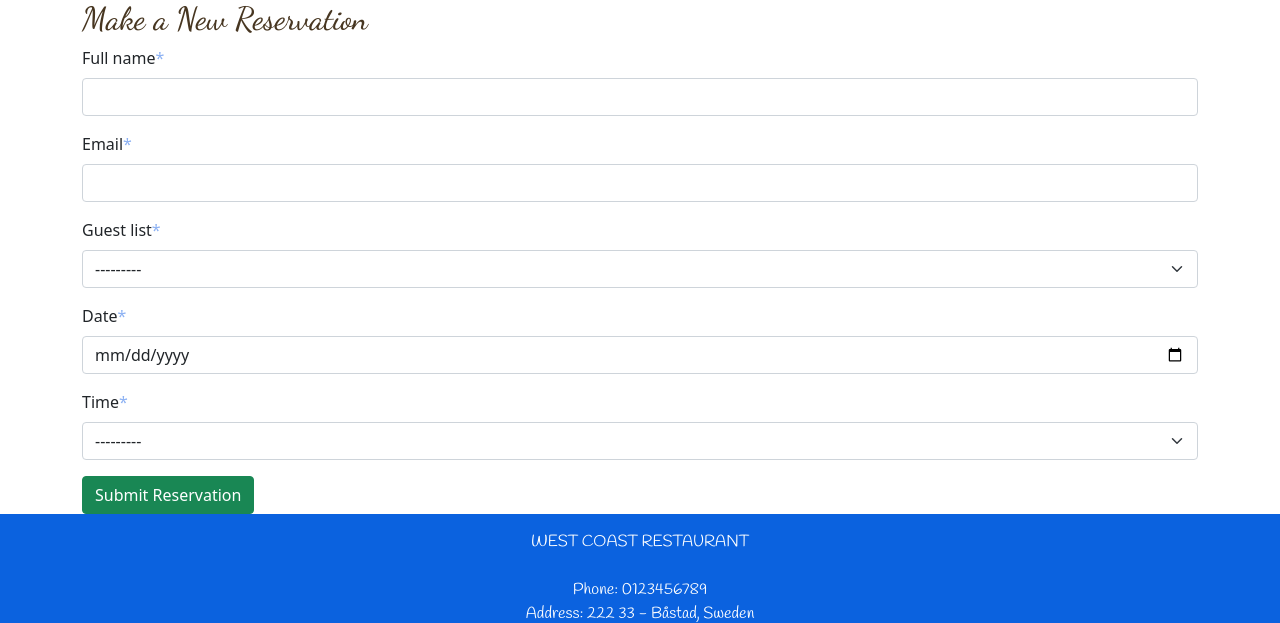
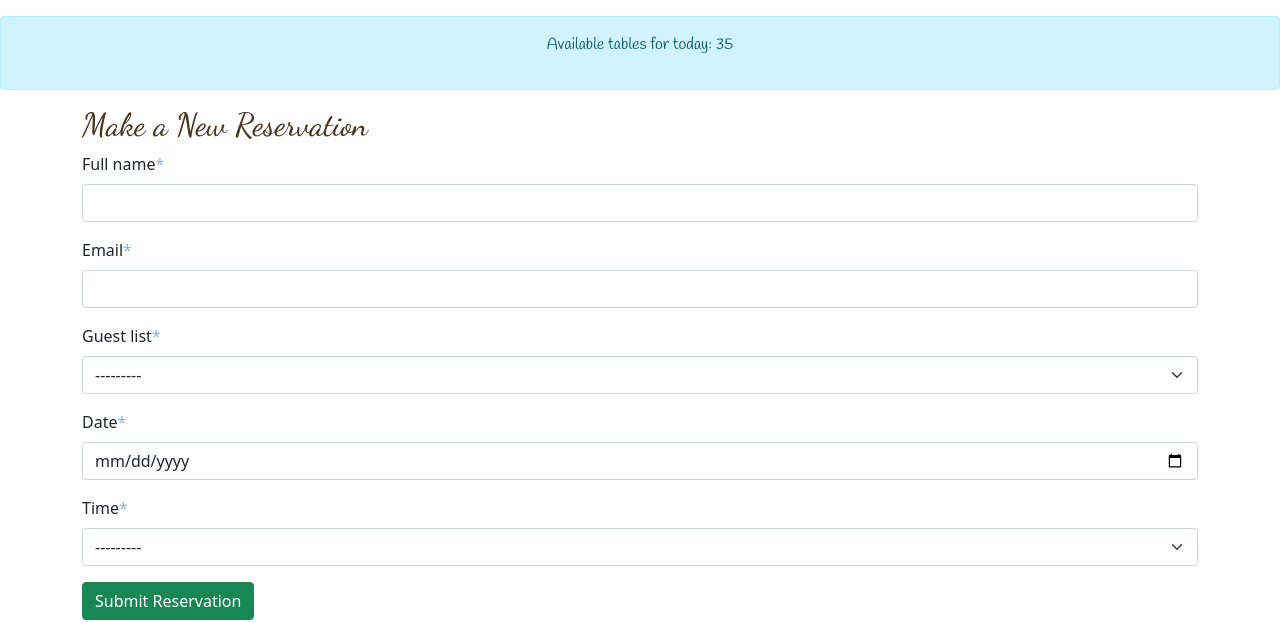
Before and after one commit to blackcatten/west-coast-restaurant, a Django app: page /make_reservation/ in a window 1280 px wide. Shown: the part 72-695 px from the top of the page. Run offline with Django 3.2, Linux system fonts and the light colour scheme; data that the repository does not hold is empty; some libraries are stand-ins or nearby versions.

Commit message:
Add available tables for today function

```diff
--- a/booking_system/views.py
+++ b/booking_system/views.py
@@ -8,7 +8,18 @@ from django.http import HttpResponse
 from datetime import datetime, date
 from django.db.models import Q
 from django.urls import reverse
+from datetime import date
 
+
+def get_available_tables_for_today():
+
+
+    today = date.today()
+    booked_tables = Reservations.objects.filter(date=today).count()
+    total_tables = 35
+    available_tables = total_tables - booked_tables
+
+    return available_tables
 
 class ReservationsList(generic.ListView):
     model = Reservations
@@ -66,6 +77,7 @@ class MakeReservations(View):
         current_date = datetime.now().date()
         form = ReservationsForm()
         available_slots = []
+        available_tables = get_available_tables_for_today()
 
         for time_choice in Reservations.TIME_CHOICES:
             time = time_choice[0]
@@ -77,6 +89,7 @@ class MakeReservations(View):
 
         context = {
             'form': form,
+            'available_tables': available_tables,
             'available_slots': available_slots,
         }
         return render(request, 'make_reservation.html', context)
@@ -153,7 +166,17 @@ class UpdateReservation(View):
         form = ReservationsForm(request.POST, instance=reservation)
 
         if form.is_valid():
-            reservation = form.save()
+            new_reservation = form.save(commit=False)
+
+            if new_reservation.date < date.today():
+                messages.error(
+                    request,
+                    'Sorry, but you cannot update the reservation to a past date.'
+                )
+                return redirect('update_reservation', pk=pk)
+
+            new_reservation.save()
+            new_reservation.approved = False
             messages.success(request, 'Your booking has been updated.')
             return redirect('reservations_detail')
         else:
--- a/templates/make_reservation.html
+++ b/templates/make_reservation.html
@@ -1,6 +1,9 @@
 {% extends "base.html" %}
 {% block content %}
 {% load crispy_forms_tags %}
+<div class="alert alert-info mt-3" role="alert">
+<p class="text-center">Available tables for today: {{ available_tables }}</p>
+</div>
 <div class="container">
     <h2>Make a New Reservation</h2>
     <form method="post" action="{% url 'make_reservation' %}">
@@ -9,4 +12,5 @@
         <button type="submit" class="btn btn-success">Submit Reservation</button>
     </form>
 </div>
+<br><br><br>
 {% endblock %}
```
